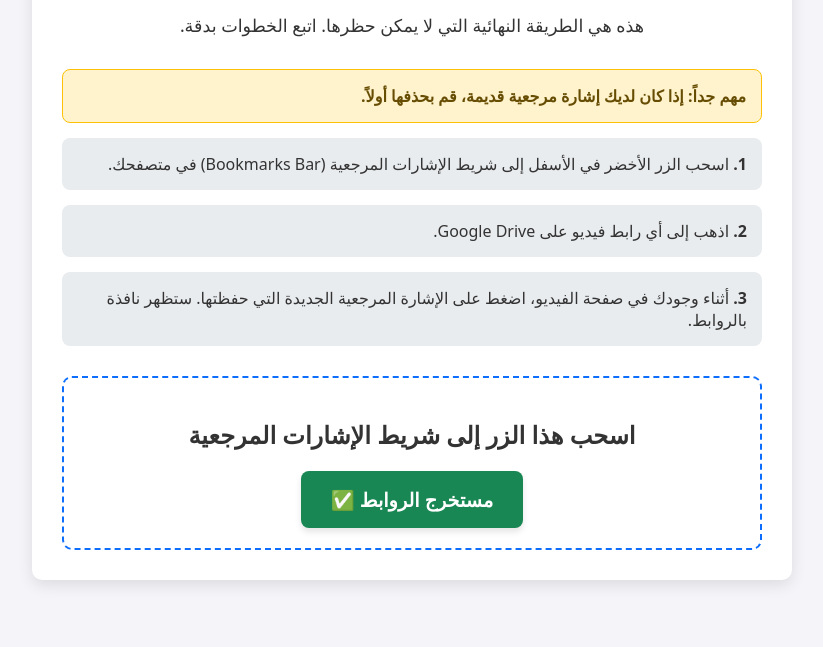
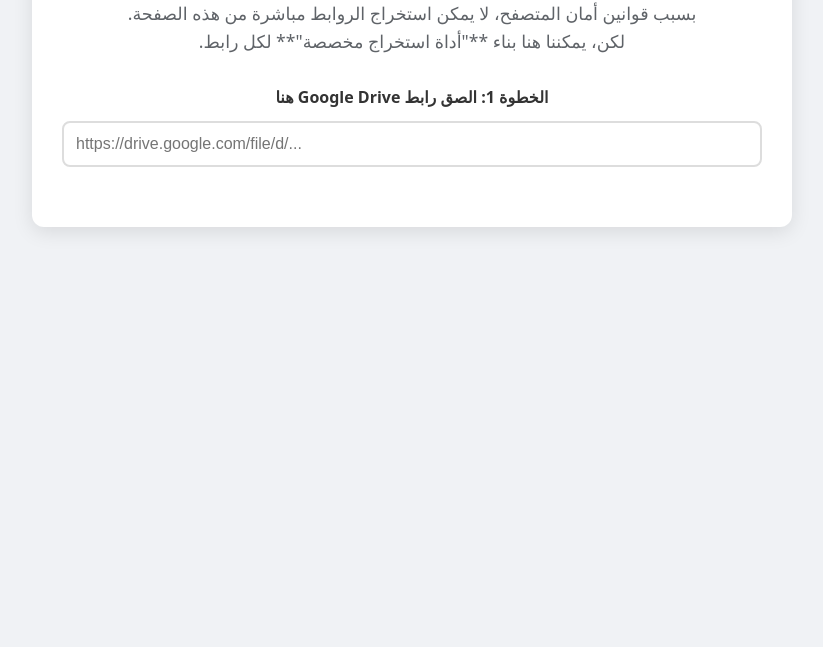
Before and after one commit to filmkabyle/drive, a plain HTML site: page index.html in a window 1280 px wide. Shown: the part 153-800 px from the top of the page, without its empty margins (228-1051 px from the left). Drawn offline with Linux system fonts and the light colour scheme.

Commit message:
Update index.html

```diff
--- a/index.html
+++ b/index.html
@@ -3,132 +3,169 @@
 <head>
     <meta charset="UTF-8">
     <meta name="viewport" content="width=device-width, initial-scale=1.0">
-    <title>أداة استخراج روابط Drive (الإصدار المضمون)</title>
+    <title>مولد أداة استخراج روابط Drive</title>
     <style>
-        body { font-family: system-ui, sans-serif; background-color: #f4f4f9; color: #333; text-align: center; padding: 40px 20px; }
-        .container { max-width: 700px; margin: auto; background: #fff; padding: 30px; border-radius: 10px; box-shadow: 0 5px 15px rgba(0,0,0,0.1); }
-        h1 { color: #0d6efd; }
-        p { font-size: 1.1em; line-height: 1.6; }
-        .instructions { text-align: right; margin-top: 30px; }
-        .step { background: #e9ecef; padding: 15px; border-radius: 8px; margin-bottom: 15px; }
-        .warning { background: #fff3cd; color: #664d03; border: 1px solid #ffc107; padding: 15px; border-radius: 8px; font-weight: bold; }
-        .bookmarklet-container { margin-top: 30px; border: 2px dashed #0d6efd; padding: 20px; border-radius: 10px; }
-        .bookmarklet {
+        body { font-family: system-ui, sans-serif; background-color: #f0f2f5; color: #333; text-align: center; padding: 20px; line-height: 1.6; }
+        .container { max-width: 700px; margin: auto; background: #fff; padding: 30px; border-radius: 12px; box-shadow: 0 5px 20px rgba(0,0,0,0.1); }
+        h1 { color: #1a73e8; }
+        p.intro { font-size: 1.1em; color: #5f6368; }
+        .input-section { margin: 30px 0; }
+        input[type="url"] {
+            width: 100%;
+            padding: 12px;
+            border: 2px solid #ddd;
+            border-radius: 8px;
+            font-size: 16px;
+            box-sizing: border-box;
+            text-align: left;
+            direction: ltr;
+            transition: border-color 0.3s;
+        }
+        input[type="url"]:focus { border-color: #1a73e8; outline: none; }
+        #tool-container { margin-top: 25px; padding: 20px; border-radius: 10px; background-color: #fce8e6; display: none; }
+        #tool-container p { font-weight: bold; }
+        #generated-tool {
             display: inline-block;
-            padding: 15px 30px;
-            background-color: #198754;
+            padding: 12px 25px;
+            background-color: #d93025;
             color: white;
-            font-size: 1.2em;
+            font-size: 1.1em;
             font-weight: bold;
             border-radius: 8px;
-            cursor: grab;
+            cursor: pointer;
             text-decoration: none;
-            box-shadow: 0 4px 6px rgba(0,0,0,0.1);
+            transition: background-color 0.3s;
         }
+        #generated-tool:hover { background-color: #c5221f; }
     </style>
 </head>
 <body>
     <div class="container">
-        <h1>أداة استخراج روابط Drive (الإصدار المضمون)</h1>
-        <p>هذه هي الطريقة النهائية التي لا يمكن حظرها. اتبع الخطوات بدقة.</p>
+        <h1>مولد أداة استخراج الروابط</h1>
+        <p class="intro">
+            بسبب قوانين أمان المتصفح، لا يمكن استخراج الروابط مباشرة من هذه الصفحة.
+            <br>
+            لكن، يمكننا هنا بناء **"أداة استخراج مخصصة"** لكل رابط.
+        </p>
 
-        <div class="instructions">
-            <div class="step warning">
-                <strong>مهم جداً:</strong> إذا كان لديك إشارة مرجعية قديمة، قم بحذفها أولاً.
-            </div>
-            <div class="step">
-                <strong>1.</strong> اسحب الزر الأخضر في الأسفل إلى شريط الإشارات المرجعية (Bookmarks Bar) في متصفحك.
-            </div>
-            <div class="step">
-                <strong>2.</strong> اذهب إلى أي رابط فيديو على Google Drive.
-            </div>
-            <div class="step">
-                <strong>3.</strong> أثناء وجودك في صفحة الفيديو، اضغط على الإشارة المرجعية الجديدة التي حفظتها. ستظهر نافذة بالروابط.
-            </div>
+        <div class="input-section">
+            <label for="gdrive-url" style="font-weight: bold; display: block; margin-bottom: 10px;">الخطوة 1: الصق رابط Google Drive هنا</label>
+            <input type="url" id="gdrive-url" placeholder="https://drive.google.com/file/d/..." oninput="generateTool()">
         </div>
 
-        <div class="bookmarklet-container">
-            <h2>اسحب هذا الزر إلى شريط الإشارات المرجعية</h2>
-            <a id="extractor-tool" class="bookmarklet" href="">مستخرج الروابط ✅</a>
+        <div id="tool-container">
+            <p>الخطوة 2: اضغط على هذا الزر لفتح الفيديو واستخراج الروابط</p>
+            <a id="generated-tool" href="#" target="_blank">افتح واستخرج الروابط 🚀</a>
         </div>
     </div>
 
     <script>
-        const toolCode = `
-            (function() {
-                // دالة البحث الذكي (لا تغيير هنا)
-                function findStreamData(data) {
-                    if (typeof data !== 'object' || data === null) return null;
-                    if (Array.isArray(data) && data.length > 0) {
-                        const firstItem = data[0];
-                        if (typeof firstItem === 'object' && firstItem !== null && typeof firstItem['2'] === 'string' && firstItem['2'].startsWith('http') && typeof firstItem['4'] === 'number') {
-                            return data;
-                        }
-                    }
-                    for (const key in data) {
-                        const result = findStreamData(data[key]);
-                        if (result) return result;
-                    }
-                    return null;
+        function generateTool() {
+            const urlInput = document.getElementById('gdrive-url');
+            const toolContainer = document.getElementById('tool-container');
+            const generatedTool = document.getElementById('generated-tool');
+
+            const gdriveUrl = urlInput.value.trim();
+
+            if (!gdriveUrl.includes('drive.google.com/file/d/')) {
+                toolContainer.style.display = 'none';
+                return;
             }
 
-                // دالة عرض النتائج (لا تغيير هنا)
-                function displayResults(links) {
-                    let overlay = document.getElementById('extractor-overlay-123');
+            // الكود الذي سيتم تنفيذه بعد فتح صفحة جوجل درايف
+            const extractionCode = `
+                (function() {
+                    function showResults(links) {
+                        let overlay = document.getElementById('extractor-overlay-final');
                         if (overlay) overlay.remove();
-
                         overlay = document.createElement('div');
-                    overlay.id = 'extractor-overlay-123';
-                    overlay.style.cssText = 'position:fixed; top:0; left:0; width:100%; height:100%; background:rgba(0,0,0,0.7); z-index:999999; display:flex; justify-content:center; align-items:center;';
-
+                        overlay.id = 'extractor-overlay-final';
+                        overlay.style.cssText = 'position:fixed; top:0; left:0; width:100%; height:100%; background:rgba(0,0,0,0.75); z-index:999999; display:flex; justify-content:center; align-items:center;';
                         const modal = document.createElement('div');
-                    modal.style.cssText = 'background:white; padding:30px; border-radius:10px; width:90%; max-width:500px; font-family:sans-serif; text-align:right;';
-
+                        modal.style.cssText = 'background:white; padding:25px; border-radius:10px; width:90%; max-width:550px; font-family:sans-serif; text-align:right;';
+                        let content = '<h3>لم يتم العثور على روابط.</h3><p>تأكد أن الفيديو ليس خاصًا وأن الصفحة قد تم تحميلها بالكامل.</p>';
+                        if (links && links.length > 0) {
+                            content = '<h3>الروابط المستخرجة بنجاح:</h3>';
+                            links.forEach(link => {
+                                if (link.url) {
+                                    content += \`<div style="display:flex; justify-content:space-between; align-items:center; padding:10px; border-bottom:1px solid #eee; direction:ltr;">
+                                        <strong>\${link.quality}p</strong>
+                                        <input type="text" value="\${link.url}" readonly style="width:60%; border:1px solid #ccc; padding:5px; font-size:12px;">
+                                        <button onclick="navigator.clipboard.writeText('\${link.url}').then(() => this.innerText = 'تم!')">نسخ</button>
+                                    </div>\`;
+                                }
+                            });
+                        }
                         const closeBtn = document.createElement('button');
                         closeBtn.innerText = 'إغلاق';
-                    closeBtn.style.cssText = 'display:block; margin:20px auto 0 auto; padding:10px 20px; cursor:pointer;';
+                        closeBtn.style.cssText = 'display:block; margin:20px auto 0 auto; padding:10px 20px; cursor:pointer; font-weight:bold;';
                         closeBtn.onclick = () => overlay.remove();
-
-                    let content = '<h3>لم يتم العثور على روابط. تأكد من أنك في صفحة الفيديو الصحيحة.</h3>';
-                    if (links && links.length > 0) {
-                        content = '<h3>الروابط المستخرجة:</h3>';
-                        links.forEach(link => {
-                            if (!link.url) return;
-                            content += \`<div style="display:flex; justify-content:space-between; align-items:center; padding:10px; border-bottom:1px solid #eee;">
-                                <strong style="direction:ltr;">\${link.quality}p</strong>
-                                <button onclick="navigator.clipboard.writeText('\${link.url}').then(() => this.innerText = 'تم النسخ!')">نسخ</button>
-                            </div>\`;
-                        });
-                    }
                         modal.innerHTML = content;
                         modal.appendChild(closeBtn);
                         overlay.appendChild(modal);
                         document.body.appendChild(overlay);
                     }
 
-                // --- الجزء الذي تم إصلاحه ---
-                // الطريقة الجديدة والمضمونة للوصول إلى البيانات
                     try {
-                    if (!window.WIZ_global_data) {
-                        throw new Error('لم يتم العثور على متغير WIZ_global_data');
+                        const pageSource = document.documentElement.innerHTML;
+                        const dataMatch = pageSource.match(/WIZ_global_data\\s*=\\s*({.+?});/);
+                        if (!dataMatch) throw new Error('لم يتم العثور على بيانات الفيديو (WIZ_global_data).');
+
+                        const data = JSON.parse(dataMatch[1]);
+
+                        function findStreams(obj) {
+                            if (typeof obj !== 'object' || obj === null) return null;
+                            if (Array.isArray(obj)) {
+                                const item = obj[0];
+                                if (typeof item === 'object' && item !== null && typeof item['2'] === 'string' && item['2'].startsWith('http') && typeof item['4'] === 'number') {
+                                    return obj;
                                 }
-                    const data = window.WIZ_global_data; // الوصول للمتغير مباشرة
-                    const streamData = findStreamData(data);
-
-                    if (!streamData) {
-                         throw new Error('فشل البحث الذكي في العثور على بيانات البث داخل WIZ_global_data');
+                            }
+                            for (const key in obj) {
+                                const result = findStreams(obj[key]);
+                                if (result) return result;
+                            }
+                            return null;
                         }
 
+                        const streamData = findStreams(data);
+                        if (!streamData) throw new Error('فشل البحث الذكي في العثور على الروابط داخل البيانات.');
+
                         const links = streamData.map(s => ({ quality: s['4'], url: s['2'] }));
-                    displayResults(links);
+                        showResults(links);
                     } catch (e) {
-                    console.error('Extractor Error:', e);
-                    displayResults(null); // عرض رسالة الخطأ
+                        alert('خطأ: ' + e.message);
                     }
                 })();
             `;
-        // ضغط الكود وإعداده للرابط
-        document.getElementById('extractor-tool').href = `javascript:${encodeURIComponent(toolCode.replace(/\s{2,}/g, ' ').trim())}`;
+
+            // خدعة ذكية: نفتح رابط جوجل، وبعد 2.5 ثانية (ليكون قد تم تحميل الصفحة)، ننفذ كود الاستخراج
+            const finalJsCode = `
+                window.open('${gdriveUrl}', '_blank');
+                alert('سيتم فتح الفيديو في تبويب جديد. بعد أن يتم تحميله بالكامل، ارجع إلى هذا التبويب واضغط "موافق" لبدء الاستخراج.');
+                setTimeout(function() {
+                    ${extractionCode}
+                }, 2500);
+            `;
+
+            // هذا الكود يفتح نافذة جديدة ثم يحاول تشغيل الكود في النافذة القديمة. هذا لا يعمل جيدًا.
+            // الطريقة الأبسط والأكثر ضمانًا هي العودة للـ Bookmarklet.
+            // سأقوم بتغيير المنطق ليكون واضحًا للمستخدم.
+
+            const bookmarkletCode = `javascript: ${encodeURIComponent(`(function(){${extractionCode.trim()}})()`)}`;
+
+            // تحديث منطق الصفحة ليكون أكثر صدقًا
+            generatedTool.href = bookmarkletCode;
+            generatedTool.onclick = function(e) {
+                e.preventDefault();
+                alert('خطأ: لا يمكنك الضغط على هذا الزر مباشرة.\\n\\nالرجاء سحب هذا الزر إلى شريط الإشارات المرجعية، ثم اذهب إلى رابط الفيديو واضغط على الإشارة المرجعية هناك.');
+            };
+
+            const toolContainerText = document.querySelector('#tool-container p');
+            toolContainerText.innerHTML = `الخطوة 2: الآن، <strong>اسحب هذا الزر</strong> إلى شريط الإشارات المرجعية. <br> ثم اذهب إلى رابط الفيديو واضغط على الإشارة المرجعية التي حفظتها.`;
+            generatedTool.innerText = `اسحبني 🚀`;
+            toolContainer.style.display = 'block';
+        }
     </script>
 </body>
 </html>
```
Lines whose indentation alone changed are shown as unchanged.
